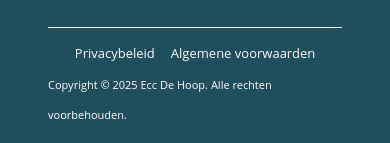
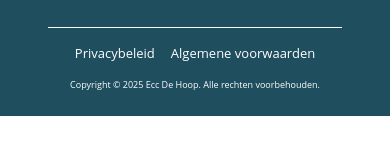
Before and after one commit to Imrxng/al-amal, a Next.js app: page / in a window 390 px wide. Shown: the part 4844-4987 px from the top of the page. After the commit the page ends 4960 px from the top, so only its background shows below. Built offline with nearby package versions, Linux system fonts and the light colour scheme; no server answers.

Commit message:
Update mediaqueries.component.css

```diff
--- a/src/styles/mediaqueries.component.css
+++ b/src/styles/mediaqueries.component.css
@@ -219,7 +219,7 @@
         width: 86%;
     }
     #footer-bottom>p {
-    font-size: 11px;
+    font-size: 9px;
 }
 }
 
```
